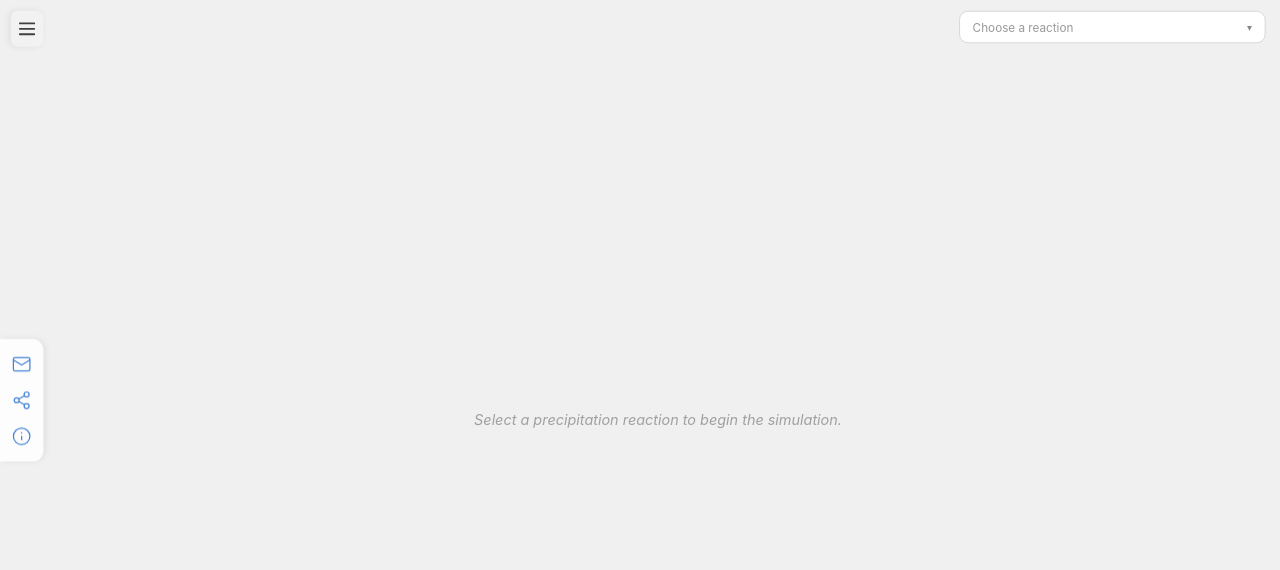
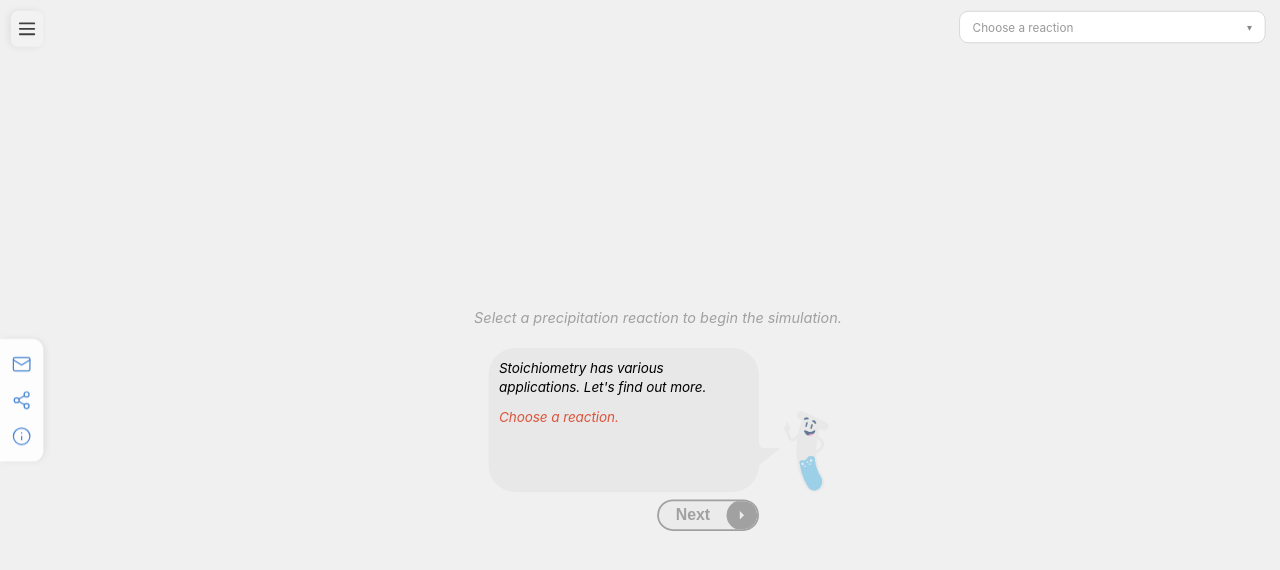
Before and after one commit to Ahsan343/chemical-reactions-web, a React (Create React App) app: page /precipitation in a window 1280 px wide. Shown: the top 570 px of the page. Built offline with nearby package versions, Linux system fonts and the light colour scheme; the HTML template or start-up script is replaced by a standard one.

Commit message:
adding animation changes

```diff
--- a/src/pages/PrecipitationScreen/PrecipitationScreen.module.scss
+++ b/src/pages/PrecipitationScreen/PrecipitationScreen.module.scss
@@ -315,3 +315,190 @@
   font-size: 16px;
   font-style: italic;
 }
+
+.placeholderContent {
+  display: flex;
+  flex-direction: column;
+  align-items: center;
+  gap: 24px;
+  max-width: 500px;
+  width: 100%;
+}
+
+.placeholderText {
+  text-align: center;
+}
+
+/* ===== Responsive: Tablet (≤1024px) ===== */
+@media (max-width: 1024px) {
+  .screen {
+    padding: 10px 12px 10px 48px;
+    overflow-y: auto;
+  }
+
+  .mainContent {
+    flex-wrap: wrap;
+    gap: 16px;
+  }
+
+  .leftColumn {
+    width: 100%;
+    min-width: 0;
+    flex-direction: row;
+    flex-wrap: wrap;
+    align-items: flex-end;
+    justify-content: center;
+    gap: 16px;
+    padding: 0;
+  }
+
+  .containersRow {
+    margin-left: 0;
+  }
+
+  .middleColumn {
+    flex: 1 1 280px;
+    min-width: 260px;
+    padding: 0;
+  }
+
+  .rightColumn {
+    width: 100%;
+    flex: 1 1 100%;
+    padding-right: 0;
+  }
+
+  .equationPanel {
+    flex-direction: row;
+    flex-wrap: wrap;
+    gap: 12px;
+    overflow-y: visible;
+  }
+
+  .equationGroup {
+    flex: 1 1 200px;
+    min-width: 180px;
+  }
+}
+
+/* ===== Responsive: Mobile (≤640px) ===== */
+@media (max-width: 640px) {
+  .screen {
+    padding: 8px 8px 8px 44px;
+  }
+
+  .topBar {
+    flex-direction: column;
+    align-items: stretch;
+    gap: 8px;
+  }
+
+  .equationArea {
+    justify-content: flex-start;
+    padding-left: 0;
+    font-size: 13px;
+  }
+
+  .controls {
+    justify-content: center;
+  }
+
+  .mainContent {
+    flex-direction: column;
+    gap: 12px;
+  }
+
+  .leftColumn {
+    flex-direction: column;
+    align-items: center;
+    width: 100%;
+    gap: 10px;
+  }
+
+  .containersRow {
+    justify-content: center;
+    gap: 10px;
+    margin-left: 0;
+  }
+
+  .beakerScalesRow {
+    flex-direction: column;
+    align-items: center;
+    gap: 12px;
+  }
+
+  .scalesArea {
+    align-self: center;
+  }
+
+  .middleColumn {
+    flex: none;
+    width: 100%;
+    gap: 12px;
+  }
+
+  .tableWrapper {
+    max-width: 100%;
+  }
+
+  .chartPlaceholder {
+    max-width: 100%;
+  }
+
+  .chartBars {
+    height: 120px;
+    gap: 18px;
+  }
+
+  .rightColumn {
+    width: 100%;
+    flex: none;
+    padding-right: 0;
+  }
+
+  .equationPanel {
+    flex-direction: column;
+    gap: 10px;
+    padding: 8px 4px;
+  }
+
+  .equationGroup {
+    min-width: 0;
+  }
+
+  .equationLine {
+    font-size: 13px;
+    white-space: normal;
+    word-break: break-word;
+  }
+
+  .equationFraction {
+    margin: 0 2px;
+  }
+
+  .fractionLine {
+    min-width: 40px;
+  }
+
+  .runAgainButton {
+    font-size: 12px;
+    padding: 4px 12px;
+  }
+}
+
+/* ===== Responsive: Small phones (≤375px) ===== */
+@media (max-width: 375px) {
+  .screen {
+    padding: 6px 4px 6px 40px;
+  }
+
+  .equationLine {
+    font-size: 12px;
+  }
+
+  .chartBars {
+    height: 100px;
+    gap: 12px;
+    padding: 6px 12px;
+  }
+}
--- a/src/pages/PrecipitationScreen/PrecipitationScreen.tsx
+++ b/src/pages/PrecipitationScreen/PrecipitationScreen.tsx
@@ -128,12 +128,15 @@ function getGuideStatement(state: ReturnType<typeof usePrecipitationState>, expl
     // Educational intro (iOS steps 2-3)
     case 'explainPrecipitation':
       return [[
-        { text: 'This is a Precipitation Reaction. How do I know? Well, one way is to notice that one of the product is a solid (s), so once reaction takes place, this solid will be produced and deposit as a precipitate. In this case ' },
+        { text: 'This is a precipitation reaction. How do I know? Well, one way is to notice that one of the products is a ' },
+        { text: 'solid (s)', bold: true },
+        { text: ', so once the reaction takes place, this solid will be produced and deposit as a precipitate. In this case, ' },
         { text: state.selectedReaction?.product.formula ?? 'CaCO₃', bold: true },
+        { text: '.' },
       ]];
     case 'explainUnknownMetal':
       return [[
-        { text: 'But there\'s something else that is strange about the reaction right? Well, ' },
+        { text: 'But there\'s something else that is strange about this reaction right? Well, ' },
         { text: 'M', bold: true, color: 'rgb(220, 84, 59)' },
         { text: ' is not a real element. M in this case represents just an alkaline metal. We will learn how stoichiometry can tell us which one of those 3 components is ' },
         { text: 'M', bold: true, color: 'rgb(220, 84, 59)' },
@@ -142,13 +145,13 @@ function getGuideStatement(state: ReturnType<typeof usePrecipitationState>, expl
 
     case 'setWaterLevel':
       return [
-        [{ text: 'So this is a reaction that takes place in water, let\'s set the volume of water in the beaker.' }],
+        [{ text: 'This is a reaction that takes place in water, so let\'s set the volume of water in the beaker.' }],
         [{ text: 'Use the slider to set the volume.', bold: true }],
       ];
     case 'addKnown':
       return [
         [
-          { text: 'Perfect! Now shake ' },
+          { text: 'Perfect! Now, shake ' },
           { text: state.selectedReaction?.knownReactant.formula ?? 'known reactant', bold: true },
           { text: ' to prepare a solution of it.' },
         ],
@@ -157,40 +160,43 @@ function getGuideStatement(state: ReturnType<typeof usePrecipitationState>, expl
     case 'addUnknown':
       return [
         [
-          { text: `You added ${state.knownReactantMoles.toFixed(4)} moles of ` },
+          { text: `You added ${state.knownReactantMoles.toFixed(2)} moles of ` },
           { text: state.selectedReaction?.knownReactant.formula ?? '', bold: true },
-          { text: '. Now go ahead and add ' },
+          { text: '. Now, go ahead and add ' },
           { text: state.metalRevealed
               ? replaceMetalInFormula(state.selectedReaction?.unknownReactant.formulaTemplate ?? '', state.currentMetal)
               : replaceMetalInFormula(state.selectedReaction?.unknownReactant.formulaTemplate ?? '', Metal.Sodium).replace(/Na|Li|K/g, 'M'),
             bold: true },
           { text: ' and let\'s watch them react.' },
         ],
-        [{ text: 'Notice the amount of grams added at the shaker. Keep shaking to see it react.', bold: true }],
+        [{ text: 'Notice the amount of grams added by the shaker. Keep shaking to see it react.', bold: true }],
       ];
-    case 'reaction1':
+    case 'reaction1': {
+      const reaction1Grams = state.unknownReactantMassAdded;
+      const reaction1GramName = reaction1Grams === 1 ? 'gram' : 'grams';
       return [
         [
           { text: 'Perfect! You added ' },
-          { text: `${state.unknownReactantMassAdded.toFixed(2)} grams`, bold: true },
+          { text: `${reaction1Grams.toFixed(2)} ${reaction1GramName}`, bold: true },
           { text: ' of ' },
           { text: state.metalRevealed
               ? replaceMetalInFormula(state.selectedReaction?.unknownReactant.formulaTemplate ?? '', state.currentMetal)
               : replaceMetalInFormula(state.selectedReaction?.unknownReactant.formulaTemplate ?? '', Metal.Sodium).replace(/Na|Li|K/g, 'M'),
             bold: true },
-          { text: '. Now let\'s just see the reaction going.' },
+          { text: '. Now, let\'s watch the reaction going.' },
         ],
         [{ text: `Watch how ${state.selectedReaction?.product.formula ?? 'the product'} is produced.`, bold: true }],
       ];
+    }
 
     // Post-reaction1 (iOS step 8)
     case 'endReaction1':
       return [
-        [{ text: 'The reaction is complete! Why don\'t you check out the macroscopic beaker to see the precipitate you produced!' }],
         [
+          { text: 'The reaction is complete! Why don\'t you check out the macroscopic beaker to see the precipitate you produced! ' },
           { text: 'Tap the toggle.', bold: true },
-          { text: ' You can also tap back or the run again button to see the reaction again.' },
         ],
+        [{ text: 'You can also tap back or the run again button to see the reaction again.' }],
       ];
 
     case 'weighProduct':
@@ -204,21 +210,23 @@ function getGuideStatement(state: ReturnType<typeof usePrecipitationState>, expl
       ];
 
     // Post-weighing explanation (iOS step 10)
-    case 'postWeighing':
+    case 'postWeighing': {
+      const postWeighGrams = state.productMassProduced;
+      const gramName = postWeighGrams === 1 ? 'gram' : 'grams';
+      const unknownGrams2 = state.unknownReactantMassAdded;
+      const unknownGramName2 = unknownGrams2 === 1 ? 'gram' : 'grams';
       return [[
-        { text: `${state.productMassProduced.toFixed(2)} grams of ` },
+        { text: `${postWeighGrams.toFixed(2)} ${gramName} of `, bold: true },
         { text: state.selectedReaction?.product.formula ?? '', bold: true },
-        { text: ` was produced. By dividing this by its Molar Mass, we know that it's ` },
-        { text: `${state.productMolesProduced.toFixed(4)} mol`, bold: true },
-        { text: `, which means that the ` },
-        { text: `${state.unknownReactantMassAdded.toFixed(2)} grams of `, bold: true },
+        { text: ` was produced. By dividing this by its molar mass, we know that it is ${state.productMolesProduced.toFixed(2)} mol, which means that the ${unknownGrams2.toFixed(2)} ${unknownGramName2} of ` },
         { text: state.metalRevealed
             ? replaceMetalInFormula(state.selectedReaction?.unknownReactant.formulaTemplate ?? '', state.currentMetal)
             : replaceMetalInFormula(state.selectedReaction?.unknownReactant.formulaTemplate ?? '', Metal.Sodium).replace(/Na|Li|K/g, 'M'),
           bold: true },
         { text: ` we added are ` },
-        { text: `${state.productMolesProduced.toFixed(4)} mol. But what does this mean?`, bold: true },
+        { text: `${state.unknownReactantMoles.toFixed(2)} mol. But what does this mean?`, bold: true },
       ]];
+    }
 
     case 'revealMetal': {
       const unknownMolarMass = state.unknownReactantMolarMass;
@@ -226,22 +234,31 @@ function getGuideStatement(state: ReturnType<typeof usePrecipitationState>, expl
         ? replaceMetalInFormula(state.selectedReaction?.unknownReactant.formulaTemplate ?? '', state.currentMetal)
         : replaceMetalInFormula(state.selectedReaction?.unknownReactant.formulaTemplate ?? '', Metal.Sodium).replace(/Na|Li|K/g, 'M');
       const revealedFormula = replaceMetalInFormula(state.selectedReaction?.unknownReactant.formulaTemplate ?? '', state.currentMetal);
+      const revealGrams = state.unknownReactantMassAdded;
+      const revealGramName = revealGrams === 1 ? 'gram' : 'grams';
       return [[
-        { text: `Well, if there are ${state.unknownReactantMassAdded.toFixed(2)} grams in ${state.productMolesProduced.toFixed(4)} moles of ${unknownFormula}, then how many are in 1 mol? There are ${unknownMolarMass} grams of ${unknownFormula}, in 1 mol. That's right, ${unknownMolarMass} g/mol is the Molar Mass of it, and ` },
-        { text: `${revealedFormula}`, bold: true },
-        { text: ` Molar Mass matches perfectly! So ` },
+        { text: `Well, if there are ${revealGrams.toFixed(2)} ${revealGramName} in ${state.unknownReactantMoles.toFixed(2)} moles of `, bold: true },
+        { text: unknownFormula, bold: true },
+        { text: `, then how many are in 1 mol? There are ${unknownMolarMass} grams of ` },
+        { text: unknownFormula, bold: true },
+        { text: ` in 1 mol. That's right, ${unknownMolarMass} g/mol is the molar mass of it, and the molar mass of ` },
+        { text: revealedFormula, bold: true },
+        { text: ` matches it perfectly! So, ` },
         { text: `M = ${state.currentMetal}`, bold: true, color: 'rgb(220, 84, 59)' },
+        { text: '.' },
       ]];
     }
     case 'addExtraUnknown': {
       const revealedFormula2 = replaceMetalInFormula(state.selectedReaction?.unknownReactant.formulaTemplate ?? '', state.currentMetal);
       return [
         [
-          { text: 'We already discovered the mystery. At this point the ' },
+          { text: 'We already discovered the mystery. At this point, ' },
           { text: revealedFormula2, bold: true },
-          { text: ' is the Limiting Reagent, so just keep shaking ' },
+          { text: ' is the limiting reagent, so just keep shaking ' },
           { text: revealedFormula2, bold: true },
-          { text: ` to neutralize the ${state.selectedReaction?.knownReactant.formula ?? ''} in its entirety.` },
+          { text: ' to neutralize the ' },
+          { text: state.selectedReaction?.knownReactant.formula ?? '', bold: true },
+          { text: ' in its entirety.' },
         ],
         [{ text: 'Keep shaking to see it react.', bold: true }],
       ];
@@ -255,19 +272,27 @@ function getGuideStatement(state: ReturnType<typeof usePrecipitationState>, expl
           { text: state.selectedReaction?.knownReactant.formula ?? '', bold: true },
           { text: ' that was left in the beaker.' },
         ],
-        [{ text: 'Change between both Microscopic and Macroscopic views.', bold: true }],
+        [{ text: 'Change between both microscopic and macroscopic views.', bold: true }],
       ];
 
     // Post-reaction2 (iOS step 14)
     case 'endReaction2':
-      return [[
-        { text: 'Done! All there\'s not more reactant left. In a real laboratory, you would be able to extract the precipitate of ' },
-        { text: state.selectedReaction?.product.formula ?? '', bold: true },
-        { text: ' with a filter and weight it to know the mass, so this could be applied to real life.' },
-      ]];
+      return [
+        [{ text: 'Done! There\'s no more reactant left.' }],
+        [
+          { text: 'In a real laboratory, you would be able to extract the precipitate of ' },
+          { text: state.selectedReaction?.product.formula ?? '', bold: true },
+          { text: ' with a filter and weigh it to know the mass, so this could be applied in real life.' },
+        ],
+      ];
 
     case 'complete':
+      if (state.reactionRun === 1) {
+        return [[{ text: 'Great job! Press Next to repeat the experiment with the other reaction.' }]];
+      }
       return [[{ text: 'Experiment complete. You identified the unknown metal using stoichiometry. Well done!' }]];
+    case 'prepareSecondReaction':
+      return [[{ text: 'Now, let\'s repeat the experiment with the other reaction!' }]];
     default:
       return [[{ text: '' }]];
   }
@@ -365,6 +390,13 @@ export default function PrecipitationScreen() {
   const hasReaction = state.selectedReaction !== null;
   const segments = buildReactionSegments(state);
   const guideStatement = getGuideStatement(state, exploreMode);
+
+  // iOS: unknownReactant name uses showMetal=false, showCoeff=false for equation subscripts
+  const unknownFormulaDisplay = hasReaction
+    ? (state.metalRevealed
+        ? replaceMetalInFormula(state.selectedReaction!.unknownReactant.formulaTemplate, state.currentMetal)
+        : replaceMetalInFormula(state.selectedReaction!.unknownReactant.formulaTemplate, Metal.Sodium).replace(/Na|Li|K/g, 'M'))
+    : '';
 
   // Measure bottle→beaker fall distance for pour animation
   const containersRowRef = useRef<HTMLDivElement>(null);
@@ -737,7 +769,7 @@ export default function PrecipitationScreen() {
                   <div className={styles.equationLine}>
                     <span style={{ display: 'inline-block', minWidth: 40, height: 20, border: '1.5px solid rgb(220,84,59)', borderRadius: 3, textAlign: 'center', lineHeight: '20px' }}>
                       <span className={styles.equationValue}>
-                        {state.knownReactantMoles.toFixed(4)}
+                        {state.knownReactantMoles.toFixed(2)}
                       </span>
                     </span>
                   </div>
@@ -761,7 +793,7 @@ export default function PrecipitationScreen() {
                     <div className={styles.equationLine}>
                       <span style={{ display: 'inline-block', minWidth: 40, height: 20, border: '1.5px solid rgb(220,84,59)', borderRadius: 3, textAlign: 'center', lineHeight: '20px' }}>
                         <span className={styles.equationValue}>
-                          {state.productMolesProduced.toFixed(4)}
+                          {state.productMolesProduced.toFixed(2)}
                         </span>
                       </span>
                       {' = '}
@@ -775,25 +807,31 @@ export default function PrecipitationScreen() {
                     </div>
                   </div>
 
-                  {/* Unknown reactant moles */}
+                  {/* Unknown reactant moles: iOS n_product = coeff × n_unknown(react) */}
                   <div className={styles.equationGroup} style={highlightStyle(state.highlights, 'unknownReactantMoles')}>
                     <div className={styles.equationLine}>
                       <span style={{ fontStyle: 'italic' }}>n</span>
                       <sub>{state.selectedReaction!.product.formula}</sub>
                       {' = '}
+                      {state.selectedReaction!.unknownReactant.coefficient > 1 && (
+                        <>{state.selectedReaction!.unknownReactant.coefficient} &times; </>
+                      )}
                       <span style={{ fontStyle: 'italic' }}>n</span>
-                      <sub>unknown<small>(react)</small></sub>
+                      <sub>{unknownFormulaDisplay}<small>(react)</small></sub>
                     </div>
                     <div className={styles.equationLine}>
                       <span style={{ display: 'inline-block', minWidth: 40, height: 20, border: '1.5px solid rgb(220,84,59)', borderRadius: 3, textAlign: 'center', lineHeight: '20px' }}>
                         <span className={styles.equationValue}>
-                          {state.productMolesProduced.toFixed(4)}
+                          {state.productMolesProduced.toFixed(2)}
                         </span>
                       </span>
                       {' = '}
+                      {state.selectedReaction!.unknownReactant.coefficient > 1 && (
+                        <>{state.selectedReaction!.unknownReactant.coefficient} &times; </>
+                      )}
                       <span style={{ display: 'inline-block', minWidth: 40, height: 20, border: '1.5px solid rgb(220,84,59)', borderRadius: 3, textAlign: 'center', lineHeight: '20px' }}>
                         <span className={styles.equationValue}>
-                          {state.unknownReactantMoles.toFixed(4)}
+                          {state.unknownReactantMoles.toFixed(2)}
                         </span>
                       </span>
                     </div>
@@ -802,12 +840,12 @@ export default function PrecipitationScreen() {
                   {/* Unknown reactant molar mass: MM = m / n */}
                   <div className={styles.equationGroup} style={highlightStyle(state.highlights, 'unknownReactantMolarMass')}>
                     <div className={styles.equationLine}>
-                      MM<sub>unknown</sub>
+                      MM<sub>{unknownFormulaDisplay}</sub>
                       {' = '}
                       <span className={styles.equationFraction}>
-                        <span><span style={{ fontStyle: 'italic' }}>m</span><sub>unknown</sub></span>
+                        <span><span style={{ fontStyle: 'italic' }}>m</span><sub>{unknownFormulaDisplay}</sub></span>
                         <span className={styles.fractionLine} />
-                        <span><span style={{ fontStyle: 'italic' }}>n</span><sub>unknown<small>(react)</small></sub></span>
+                        <span><span style={{ fontStyle: 'italic' }}>n</span><sub>{unknownFormulaDisplay}<small>(react)</small></sub></span>
                       </span>
                     </div>
                     <div className={styles.equationLine}>
@@ -823,7 +861,7 @@ export default function PrecipitationScreen() {
                         </span>
                         <span className={styles.fractionLine} />
                         <span className={styles.equationValue}>
-                          {state.unknownReactantMoles.toFixed(4)}
+                          {state.unknownReactantMoles.toFixed(2)}
                         </span>
                       </span>
                     </div>
@@ -845,7 +883,18 @@ export default function PrecipitationScreen() {
         </div>
       ) : (
         <div className={styles.placeholder}>
-          Select a precipitation reaction to begin the simulation.
+          <div className={styles.placeholderContent}>
+            <div className={styles.placeholderText}>
+              Select a precipitation reaction to begin the simulation.
+            </div>
+            <BeakyBox
+              statement={guideStatement}
+              onNext={state.next}
+              onBack={state.back}
+              canGoNext={false}
+              showBack={false}
+            />
+          </div>
         </div>
       )}
     </div>
--- a/src/pages/PrecipitationScreen/hooks/usePrecipitationState.ts
+++ b/src/pages/PrecipitationScreen/hooks/usePrecipitationState.ts
@@ -35,7 +35,9 @@ type Phase =
   | 'reaction2'
   // Post-reaction2 (iOS step 14)
   | 'endReaction2'
-  | 'complete';
+  | 'complete'
+  // iOS PrepareNewReaction — transition to second reaction
+  | 'prepareSecondReaction';
 
 type EquationState = 'blank' | 'showMolarity' | 'showAll';
 
@@ -91,6 +93,8 @@ function getHighlightsForPhase(phase: Phase): HighlightElement[] {
       return ['unknownReactantMolarMass', 'correctMetalRow'];
     case 'complete':
       return []; // no dimming
+    case 'prepareSecondReaction':
+      return []; // no dimming during transition
     default:
       return [];
   }
@@ -184,6 +188,8 @@ export interface PrecipitationState {
   showRunAgain: boolean;
   /** iOS HighlightedElements — which elements are active/highlighted at this step */
   highlights: HighlightElement[];
+  /** Which experiment run: 1 = first reaction, 2 = second reaction */
+  reactionRun: 1 | 2;
 
   selectReaction: (reaction: PrecipitationReactionDef) => void;
   toggleBeakerView: (view: BeakerView) => void;
@@ -216,6 +222,9 @@ export function usePrecipitationState(exploreMode = false): PrecipitationState {
   const [isDropTarget, setIsDropTarget] = useState(false);
   const [productMolecules, setProductMolecules] = useState<MoleculeDot[]>([]);
   const reactionAnimRef = useRef<number | null>(null);
+  // Track which experiment run we're on (iOS runs firstReaction + secondReaction sequentially)
+  const [reactionRun, setReactionRun] = useState<1 | 2>(1);
+  const [completedReactionIds, setCompletedReactionIds] = useState<string[]>([]);
 
   /**
    * Animate reactionProgress from `from` to `to` over `durationMs` (iOS: 3s linear).
@@ -266,9 +275,12 @@ export function usePrecipitationState(exploreMode = false): PrecipitationState {
     return unknownReactantMoles * unknownReactantMolarMass;
   }, [unknownReactantMoles, unknownReactantMolarMass]);
 
+  // iOS: productMolesProduced = coeff × reactingUnknownReactantMoles
+  // For reaction1 (coeff=1): 1:1 ratio. For reaction2 (coeff=2): product = 2 × unknown moles reacting
   const productMolesProduced = useMemo(() => {
     if (!selectedReaction) return 0;
-    return unknownReactantMoles;
+    const coeff = selectedReaction.unknownReactant.coefficient;
+    return coeff * unknownReactantMoles;
   }, [selectedReaction, unknownReactantMoles]);
 
   const productMassProduced = useMemo(() => {
@@ -439,11 +451,14 @@ export function usePrecipitationState(exploreMode = false): PrecipitationState {
       case 'revealMetal':
         return true;
       case 'complete':
-        return false;
+        // iOS: if first reaction done and there's another reaction, allow proceeding to second
+        return reactionRun === 1;
+      case 'prepareSecondReaction':
+        return true;
       default:
         return false;
     }
-  }, [phase, waterLevel, knownMoleculeCount, unknownMoleculeCount, precipitatePosition, reactionProgress, exploreMode]);
+  }, [phase, waterLevel, knownMoleculeCount, unknownMoleculeCount, precipitatePosition, reactionProgress, exploreMode, reactionRun]);
 
   const showBack = phase !== 'chooseReaction';
 
@@ -573,13 +588,49 @@ export function usePrecipitationState(exploreMode = false): PrecipitationState {
       // Post reaction2
       case 'endReaction2':
         setPhase('complete');
-        setScreenCompleted('precipitation');
-        saveToStorage(STORAGE_KEY, { completed: true });
-        tagAction('screenCompleted', 'precipitation', { reactionId: selectedReaction?.id });
+        if (selectedReaction) {
+          setCompletedReactionIds(prev => [...prev, selectedReaction.id]);
+        }
+        if (reactionRun === 2) {
+          // Both reactions done
+          setScreenCompleted('precipitation');
+          saveToStorage(STORAGE_KEY, { completed: true });
+        }
+        tagAction('screenCompleted', 'precipitation', { reactionId: selectedReaction?.id, run: reactionRun });
         break;
 
       case 'complete':
+        if (reactionRun === 1) {
+          // iOS PrepareNewReaction: transition to second reaction
+          setPhase('prepareSecondReaction');
+          tagAction('nextPhase', 'precipitation', { from: 'complete', to: 'prepareSecondReaction' });
+        }
         break;
+
+      case 'prepareSecondReaction': {
+        // Auto-select the other reaction (iOS: model.setNextReaction())
+        const otherReaction = precipitationReactions.find(r =>
+          !completedReactionIds.includes(r.id) && r.id !== selectedReaction?.id
+        ) ?? precipitationReactions.find(r => r.id !== selectedReaction?.id);
+        if (otherReaction) {
+          setSelectedReaction(otherReaction);
+          const metal = getRandomMetal(otherReaction.metals);
+          setCurrentMetal(metal);
+        }
+        // Reset all experiment state for second run
+        setKnownMoleculeCount(0);
+        setUnknownMoleculeCount(0);
+        setReactionProgress(0);
+        setPrecipitatePosition('beaker');
+        setEquationState('blank');
+        setMetalRevealed(false);
+        setBeakerView('microscopic');
+        setProductMolecules([]);
+        setReactionRun(2);
+        setPhase('explainPrecipitation');
+        tagAction('prepareSecondReaction', 'precipitation', { newReactionId: otherReaction?.id });
+        break;
+      }
       default:
         break;
     }
@@ -668,6 +719,7 @@ export function usePrecipitationState(exploreMode = false): PrecipitationState {
     isDropTarget,
     showRunAgain,
     highlights,
+    reactionRun,
 
     knownMolecules,
     unknownMolecules,
```
